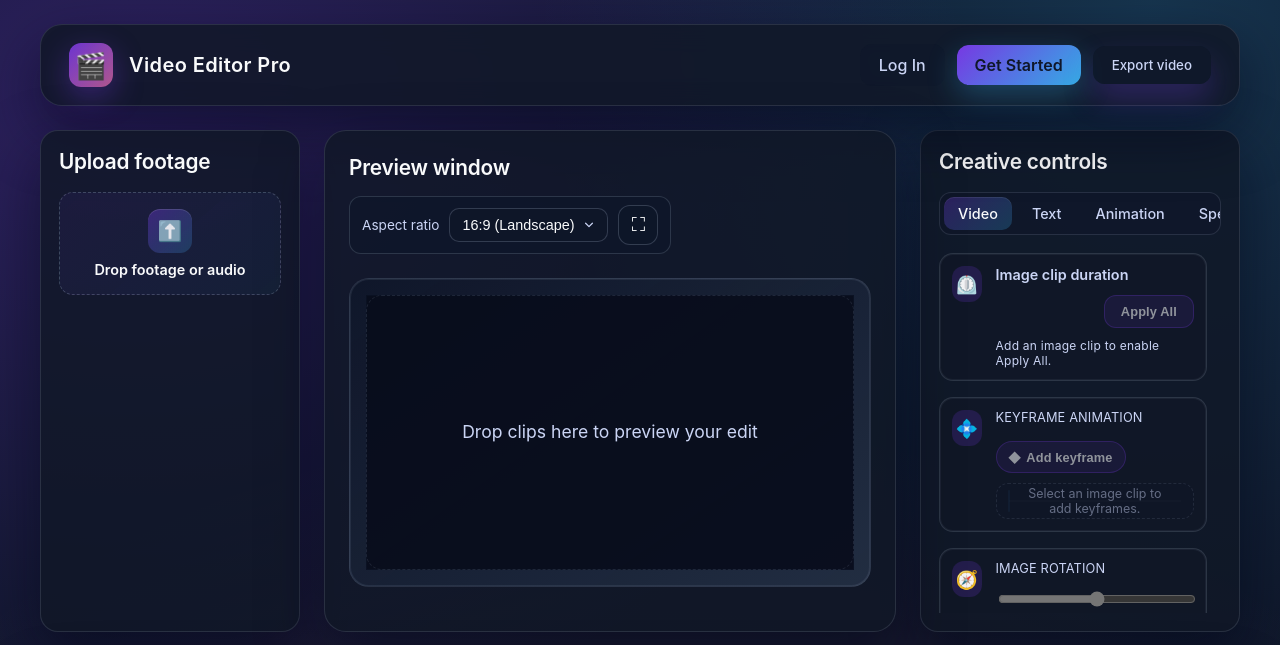
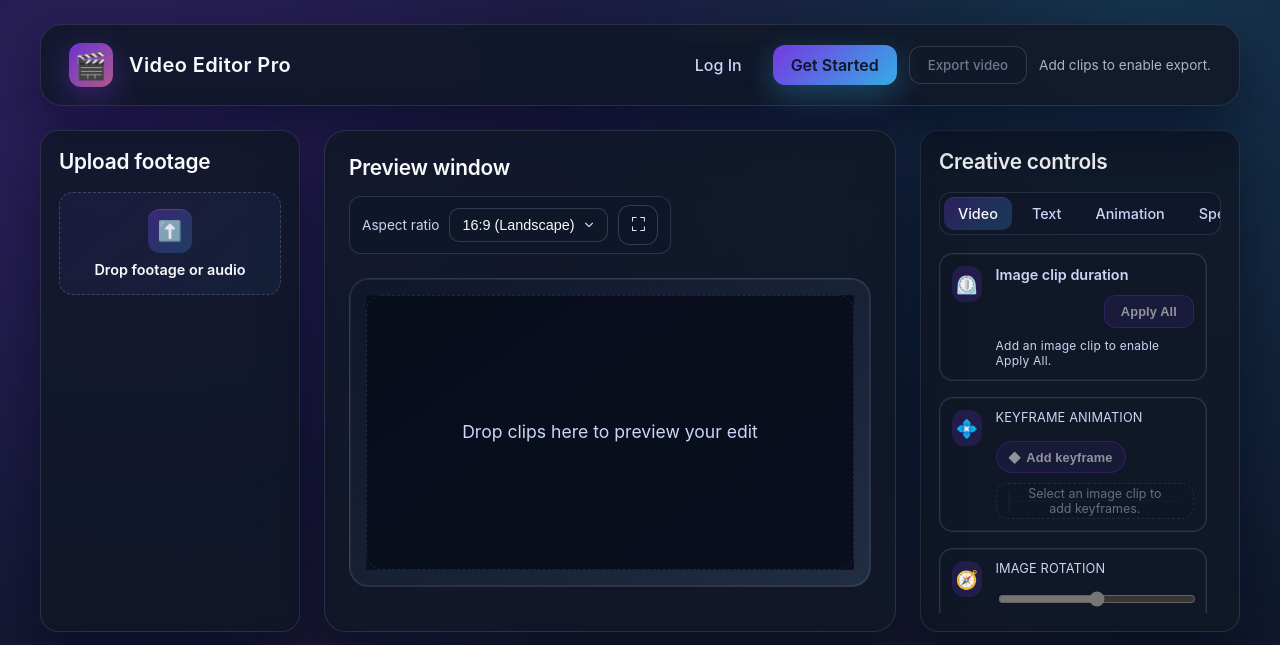
Before and after one commit to JackH23/JACK-CUT, a Flask app: page / in a window 1280 px wide. Shown: the top 645 px of the page. Run offline with Flask 2, Linux system fonts and the light colour scheme; some libraries are stand-ins or nearby versions.

Commit message:
Disable export when timeline is empty

```diff
--- a/src/templates/home_content.css
+++ b/src/templates/home_content.css
@@ -94,6 +94,20 @@ body {
     transition: all 0.2s ease;
     cursor: pointer;
     font-family: inherit;
+}
+
+.nav-actions button:disabled {
+    background: rgba(15, 23, 42, 0.35);
+    border-color: rgba(148, 163, 184, 0.25);
+    color: rgba(148, 163, 184, 0.7);
+    cursor: not-allowed;
+    box-shadow: none;
+    transform: none;
+}
+
+.nav-actions .export-button-hint {
+    font-size: 0.85rem;
+    color: rgba(226, 232, 240, 0.75);
 }
 
 .nav-actions a.primary,
--- a/src/templates/home_content.html
+++ b/src/templates/home_content.html
@@ -18,12 +18,14 @@
             <nav class="nav-actions">
                 {% if username %}
                     <span style="color: var(--text-secondary); font-size: 0.95rem;">Hi, {{ username }} 👋</span>
-                    <button type="button" class="export-button">Export video</button>
+                    <button type="button" class="export-button" aria-describedby="export-button-hint">Export video</button>
+                    <span class="export-button-hint" id="export-button-hint" role="note">Add clips to enable export.</span>
                     <a class="primary" href="{{ url_for('signout') }}">Sign Out</a>
                 {% else %}
                     <a href="{{ url_for('login') }}">Log In</a>
                     <a class="primary" href="{{ url_for('signup') }}">Get Started</a>
-                    <button type="button" class="export-button">Export video</button>
+                    <button type="button" class="export-button" aria-describedby="export-button-hint">Export video</button>
+                    <span class="export-button-hint" id="export-button-hint" role="note">Add clips to enable export.</span>
                 {% endif %}
             </nav>
         </header>
--- a/src/templates/home_scripts/00_home_content.js
+++ b/src/templates/home_scripts/00_home_content.js
@@ -196,6 +196,7 @@ const previewAspectSelect = document.getElementById('preview-aspect');
 const previewAspectLabel = document.getElementById('preview-aspect-label');
 const playbackTimeDisplay = document.getElementById('playback-time');
 const exportButton = document.querySelector('.export-button');
+const exportButtonHint = document.getElementById('export-button-hint');
 const exportDialog = document.getElementById('export-dialog');
 const exportTimelineList = document.getElementById('export-timeline-list');
 const exportSummaryClips = document.getElementById('export-summary-clips');
--- a/src/templates/home_scripts/04_home_content.js
+++ b/src/templates/home_scripts/04_home_content.js
@@ -6,6 +6,16 @@
         timelineTrack.classList.remove('timeline-track--empty');
     } else {
         timelineTrack.classList.add('timeline-track--empty');
+    }
+
+    if (exportButton) {
+        exportButton.disabled = !hasItems;
+        exportButton.setAttribute('aria-disabled', hasItems ? 'false' : 'true');
+    }
+
+    if (typeof exportButtonHint !== 'undefined' && exportButtonHint) {
+        exportButtonHint.hidden = hasItems;
+        exportButtonHint.setAttribute('aria-hidden', hasItems ? 'true' : 'false');
     }
 }
 
--- a/src/templates/home_scripts/08_home_content.js
+++ b/src/templates/home_scripts/08_home_content.js
@@ -812,7 +812,6 @@ if (exportButton) {
     exportButton.addEventListener('click', () => {
         const timelineItems = getTimelineItems();
         if (!timelineItems.length) {
-            alert('Upload an image or video to build your timeline.');
             return;
         }
 
```
